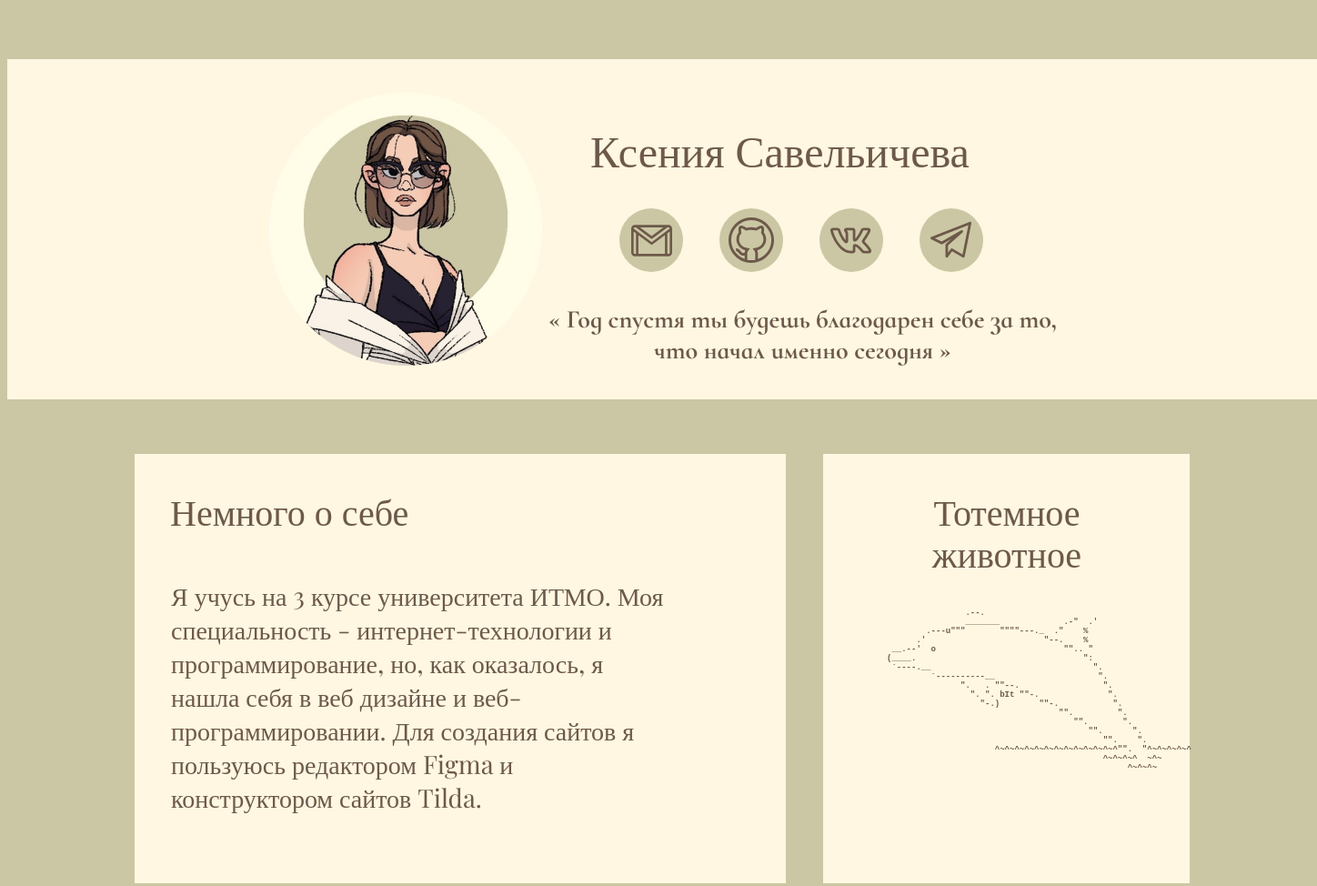
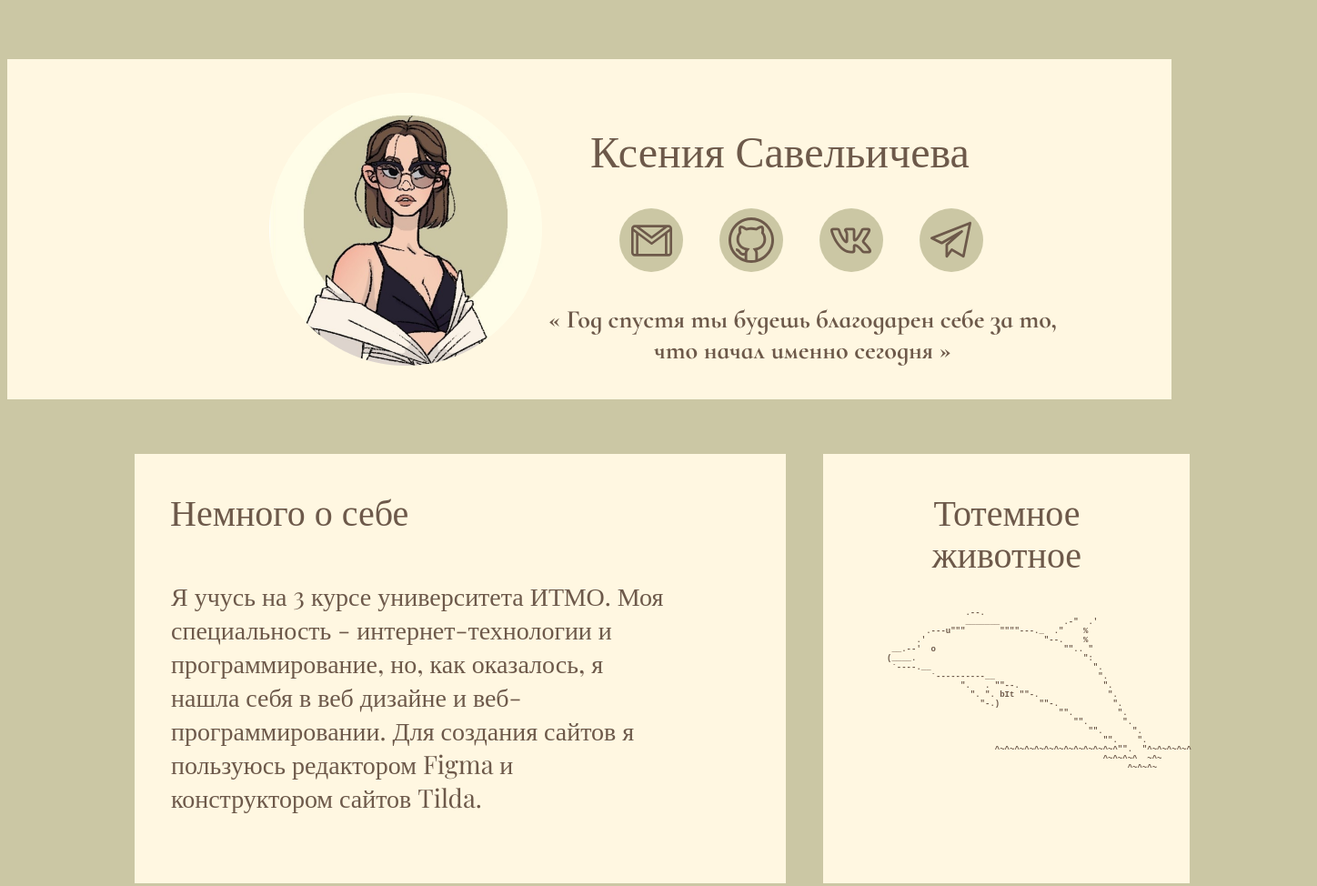
Before and after one commit to XeniaSv/Web-Lab-1, a plain HTML site: page index.html in a window 1280 px wide. Shown: the top 974 px of the page at 91% size, 1448 px wide, since content can reach past the window. Drawn offline with nearby package versions, Linux system fonts and the light colour scheme; a web font is replaced by a local one.

Commit message:
Fix width

```diff
--- a/css/style.css
+++ b/css/style.css
@@ -3,7 +3,7 @@
 
 body {
     position: relative;
-    width: auto;
+    width: 100%;
     height: 2672px;
 
     background-color: #CBC7A4;
@@ -11,7 +11,7 @@ body {
 
 header {
     position: absolute;
-    width: 1440px;
+    width: 100%;
     height: 414px;
     left: 0px;
     top: 37px;
@@ -19,7 +19,7 @@ header {
 
 .headerSection {
     position: absolute;
-    width: 1440px;
+    width: 100%;
     height: 374px;
     left: 0px;
     top: 20px;
@@ -260,6 +260,7 @@ main{
     height: 260px;
     left: 36px;
     top: 109px;
+
 }
 
 li {
```
